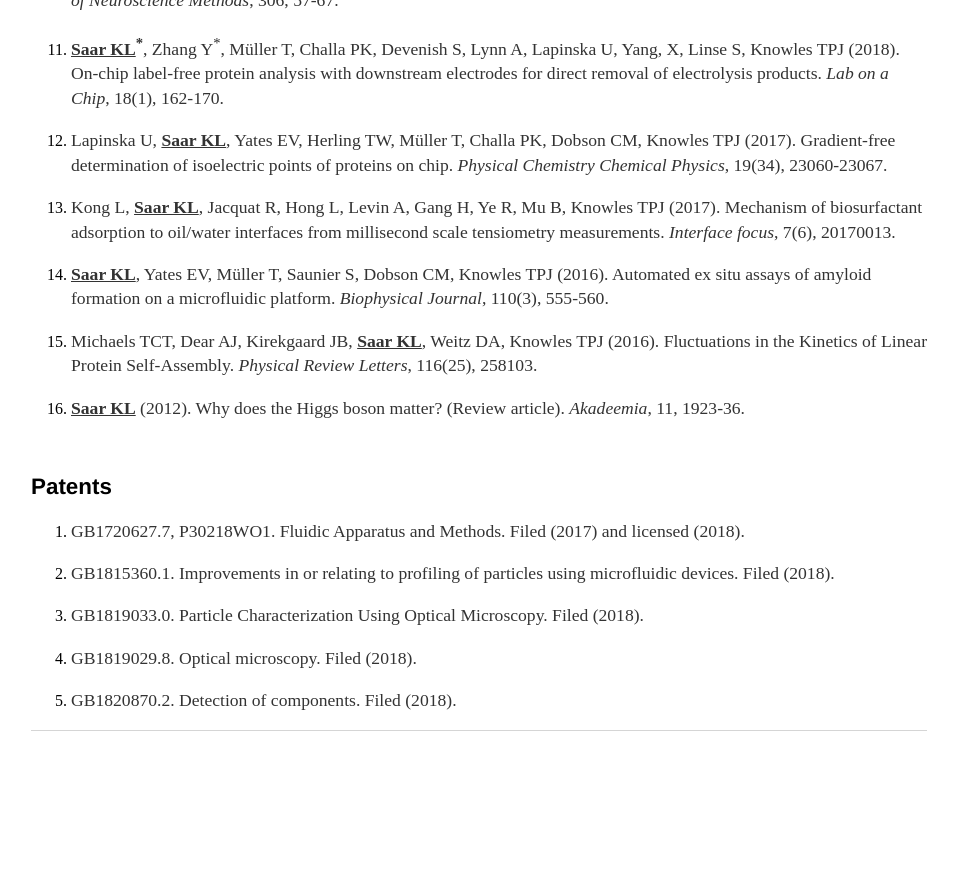
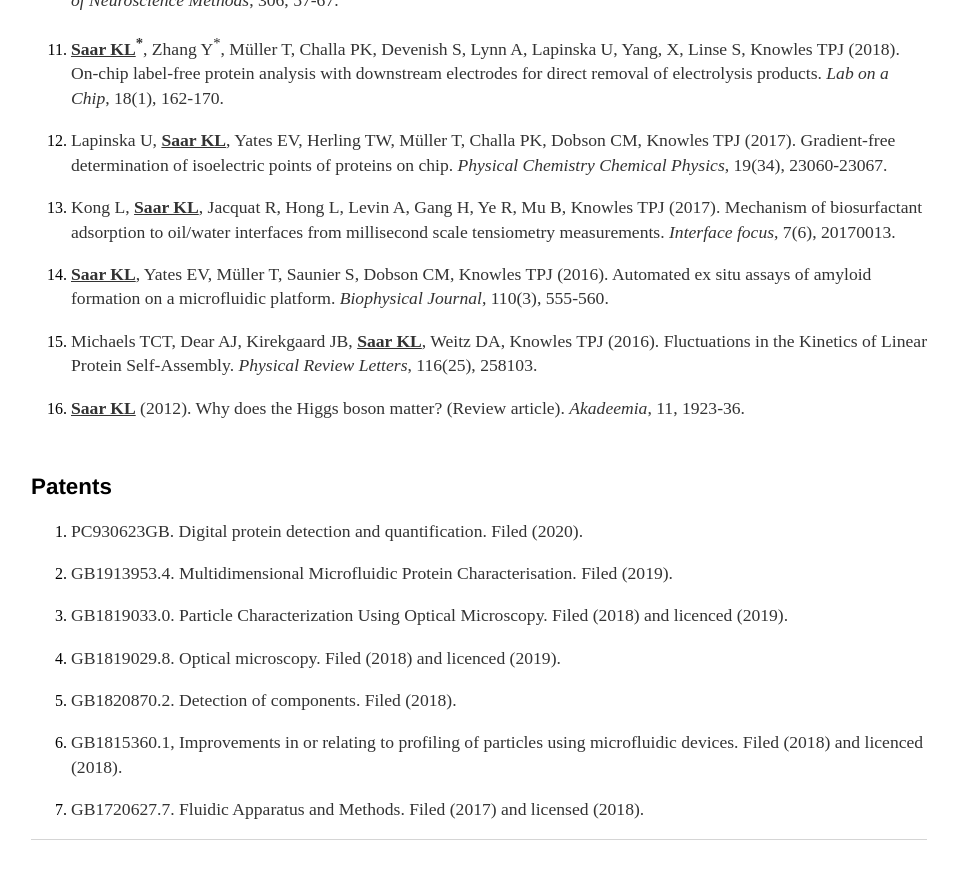
Before and after one commit to kadiliissaar/kadiliissaar.github.io, a Jekyll site: the page built from publications/index.html, in a window 1280 px wide and 900 px high, scrolled down 1087 px. Shown: the top 879 px of the window, without its empty margins (161-1119 px from the left). Built offline with Jekyll 4.4.1, drawn with Linux system fonts in a browser that asks for light colours; before the commit the page ends 1878 px from its top, so only the background shows below that; some of the changed text lies outside the part shown.

Commit message:
Update index.html

```diff
--- a/publications/index.html
+++ b/publications/index.html
@@ -12,10 +12,10 @@ title: Kadi Liis Saar
 <OL>
    <LI> <p> <b><u>Saar KL</u></b>, Peter QAE, Müller T, Challa PK, Herling TW, Knowles TPJ (2019).
 Rapid two-dimensional characterisation of proteins in solution.
-<i>Microsystems & nanoengineering</i>, 5(1), 1-10. </p>
+<i>Microsystems & Nanoengineering</i>, 5(1), 1-10. </p>
 
-   <LI> <p> Matos MH Navo CD, Hakala T, Ferhati X, Guerreiro A, Hartmann D, Bernardim B, <b><u>Saar KL</u></b>,
-	  Compañón I, Corzana F, Knowles TPJ, Jiménez‐Osés G,  Bernardes GJL (2019).
+   <LI> <p> Matos MH, Navo CD, Hakala T, Ferhati X, Guerreiro A, Hartmann D, Bernardim B, <b><u>Saar KL</u></b>,
+	  Compañón I, Corzana F, Knowles TPJ, Jiménez‐Osés G, Bernardes GJL (2019).
 Quaternization of Vinyl/Alkynyl Pyridine Enables Ultrafast Cysteine‐Selective Protein Modification and Charge Modulation.
 <i>Angewandte Chemie International Edition</i>, 58(20), 6640-6644. </p>
 
@@ -78,12 +78,13 @@ Why does the Higgs boson matter? (Review article).
 
 	<h2>Patents</h2>
 <OL>
-   <LI> <p> GB1720627.7, P30218WO1. Fluidic Apparatus and Methods. Filed (2017) and licensed (2018). </p>
-   <LI> <p> GB1815360.1. Improvements in or relating to profiling of particles using microfluidic devices. Filed (2018). </p>
-   <LI> <p> GB1819033.0. Particle Characterization Using Optical Microscopy. Filed (2018). </p>
-   <LI> <p> GB1819029.8. Optical microscopy. Filed (2018). </p>
-   <LI> <p>  GB1820870.2. Detection of components. Filed (2018). </p>
-
+   <LI> <p> PC930623GB. Digital protein detection and quantification. Filed (2020).  </p>
+   <LI> <p> GB1913953.4. Multidimensional Microfluidic Protein Characterisation. Filed (2019).  </p>
+   <LI> <p> GB1819033.0. Particle Characterization Using Optical Microscopy. Filed (2018) and licenced (2019). </p>
+   <LI> <p> GB1819029.8. Optical microscopy. Filed (2018) and licenced (2019).</p>
+   <LI> <p> GB1820870.2. Detection of components. Filed (2018). </p>
+   <LI> <p> GB1815360.1, Improvements in or relating to profiling of particles using microfluidic devices. Filed (2018) and licenced (2018).  </p>
+   <LI> <p> GB1720627.7. Fluidic Apparatus and Methods. Filed (2017) and licensed (2018).  </p>
 
 
 </OL>
```
